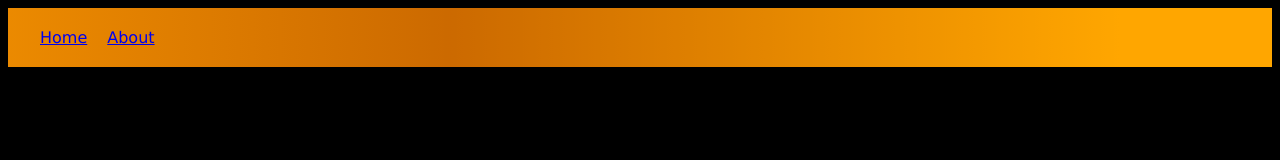
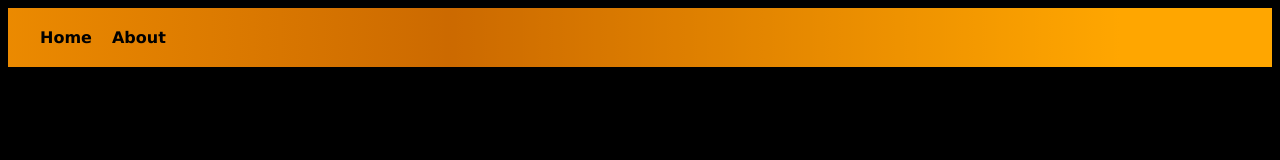
Before and after one commit to ilovebread13/EMPTECH_WEBSITE, a plain HTML site: page index.html in a window 1280 px wide. Drawn offline with Linux system fonts and the light colour scheme.

Commit message:
Update styles.css

```diff
--- a/styles.css
+++ b/styles.css
@@ -31,3 +31,17 @@ header {
         nav ul li {
             display: inline;
         }
+        /* Style for the navigation links */
+        nav ul li a {
+            color: black;
+            text-decoration: none;
+            font-size: 16px;
+            font-weight: 600;
+            transition: color 0.3s ease;
+        }
+        nav ul li a:hover {
+          color: #f4f4f4;
+          background-color: #555;
+          padding: 5px;
+          border-radius: 5px;
+        }
```
